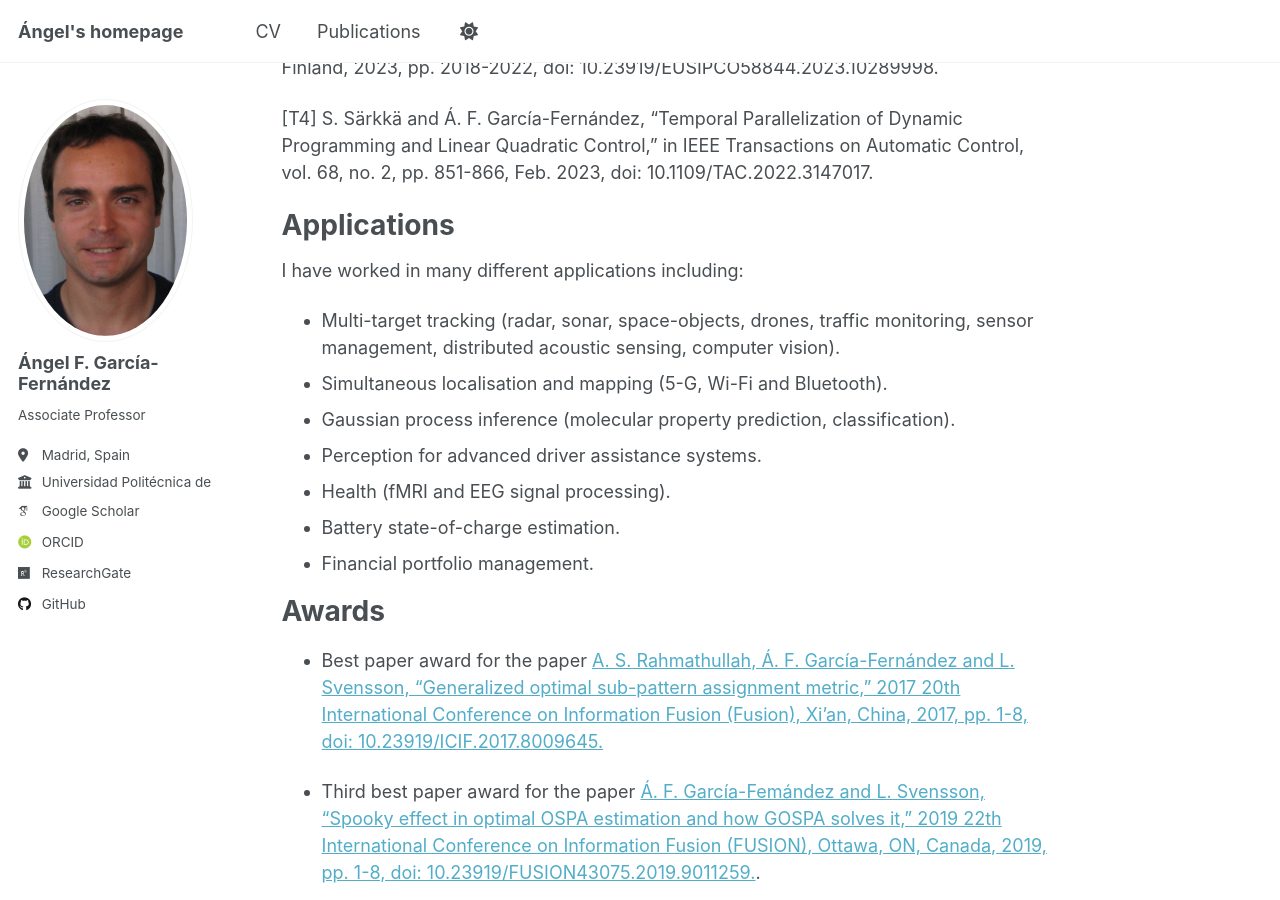
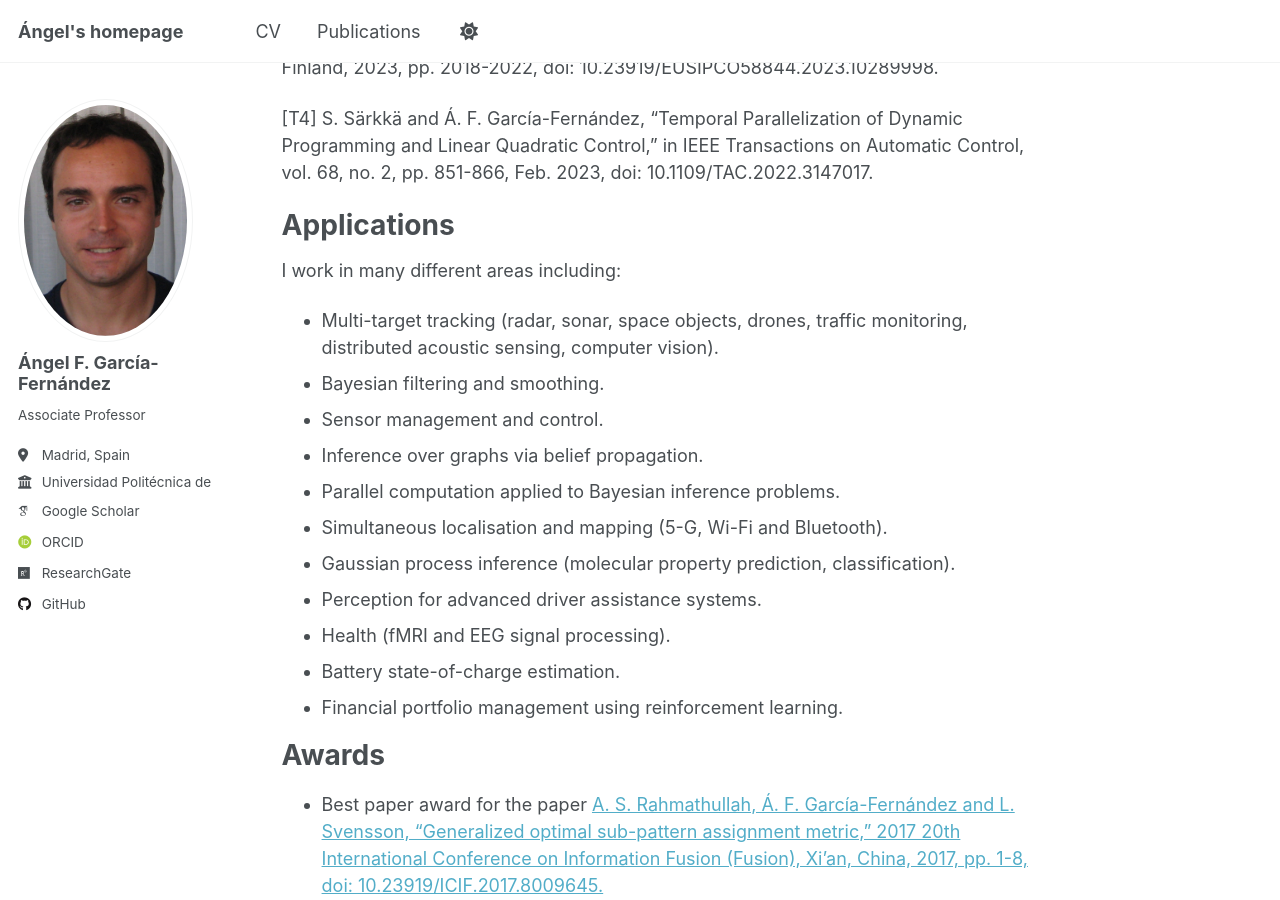
Before and after one commit to Agarciafernandez/Agarciafernandez.github.io, a Jekyll site: the page built from _pages/about.md, in a window 1280 px wide and 900 px high, scrolled down 5868 px. Built offline with Jekyll 4.4.1, drawn with Linux system fonts in a browser that asks for light colours; some web fonts are replaced.

Commit message:
Update about.md

```diff
--- a/_pages/about.md
+++ b/_pages/about.md
@@ -131,14 +131,18 @@ This contribution is also discussed in the book [[I7]](https://probml.github.io/
 Applications
 ======
 
-I have worked in many different applications including:
-- Multi-target tracking (radar, sonar, space-objects, drones, traffic monitoring, sensor management, distributed acoustic sensing, computer vision).
+I work in many different areas including:
+- Multi-target tracking (radar, sonar, space objects, drones, traffic monitoring, distributed acoustic sensing, computer vision).
+- Bayesian filtering and smoothing.
+- Sensor management and control.
+- Inference over graphs via belief propagation.
+- Parallel computation applied to Bayesian inference problems.
 - Simultaneous localisation and mapping (5-G, Wi-Fi and Bluetooth).
 - Gaussian process inference (molecular property prediction, classification).
 - Perception for advanced driver assistance systems.
 - Health (fMRI and EEG signal processing).
 - Battery state-of-charge estimation.
-- Financial portfolio management.
+- Financial portfolio management using reinforcement learning.
 
 
 Awards
```
